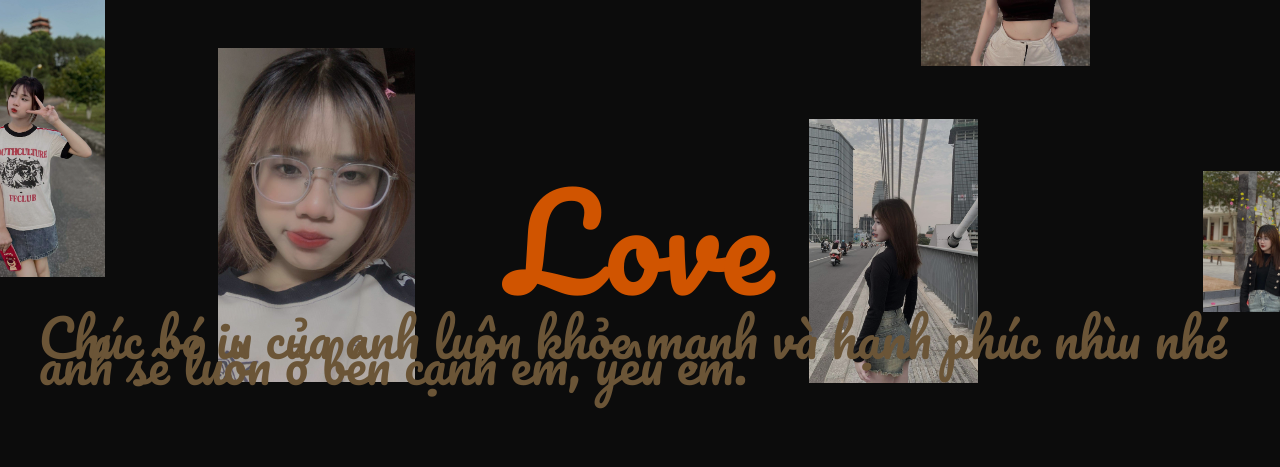
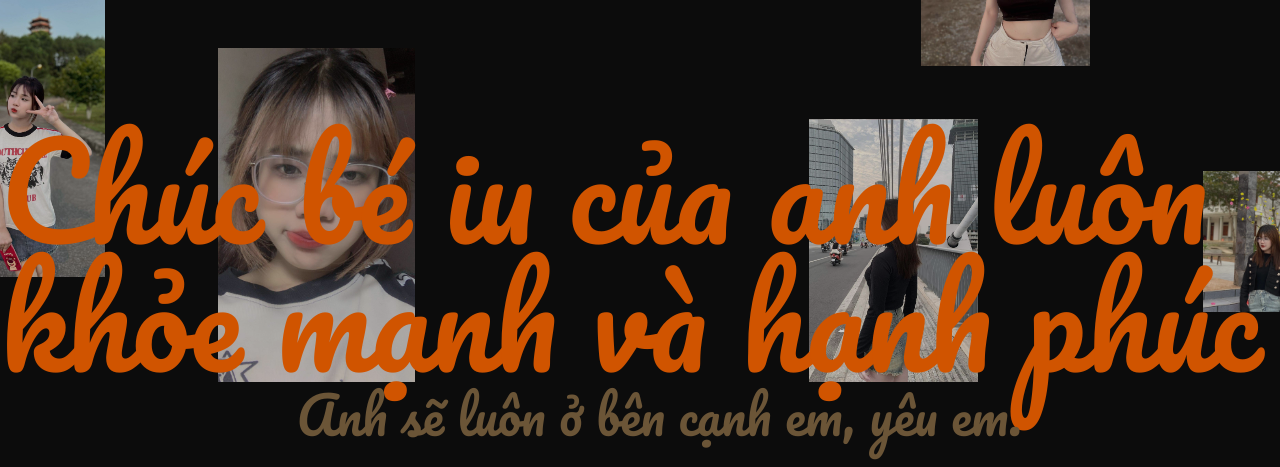
Before and after one commit to Bangsaint05/Khuyen, a plain HTML site: page index.html in a window 1280 px wide. Shown: the part 123-590 px from the top of the page. Drawn offline with Linux system fonts and the light colour scheme; grey boxes are pictures that could not be loaded; a web font is replaced by a local one.

Commit message:
Update index.html

```diff
--- a/index.html
+++ b/index.html
@@ -36,10 +36,10 @@ supportsCssVars() || alert("Please view this demo in a modern browser that suppo
 					<div class="grid__item pos-10"><div class="grid__item-img" style="background-image:url(./img/img10.png);" class="hover"></div></div>
 				</div>
                 <h2 class="content__title no-select">
-					<span>Love</span>
+					<span>Chúc bé iu của anh luôn khỏe mạnh và hạnh phúc</span>
 				</h2>
 				<h2 class="content__title no-select">
-					<span class="content__title-sub">Chúc bé iu của anh luôn khỏe mạnh và hạnh phúc nhìu nhé anh sẽ luôn ở bên cạnh em, yêu em.</span>
+					<span class="content__title-sub">Anh sẽ luôn ở bên cạnh em, yêu em.</span>
 				</h2>
 			</div>
 		</main>
```
